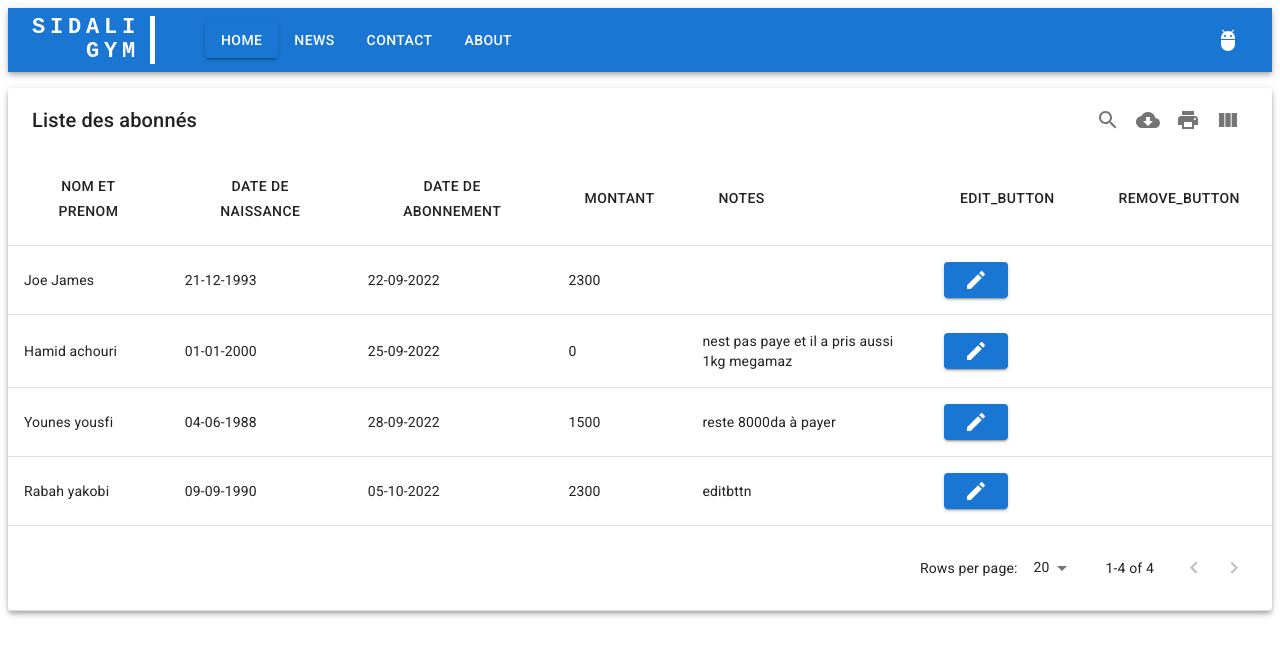
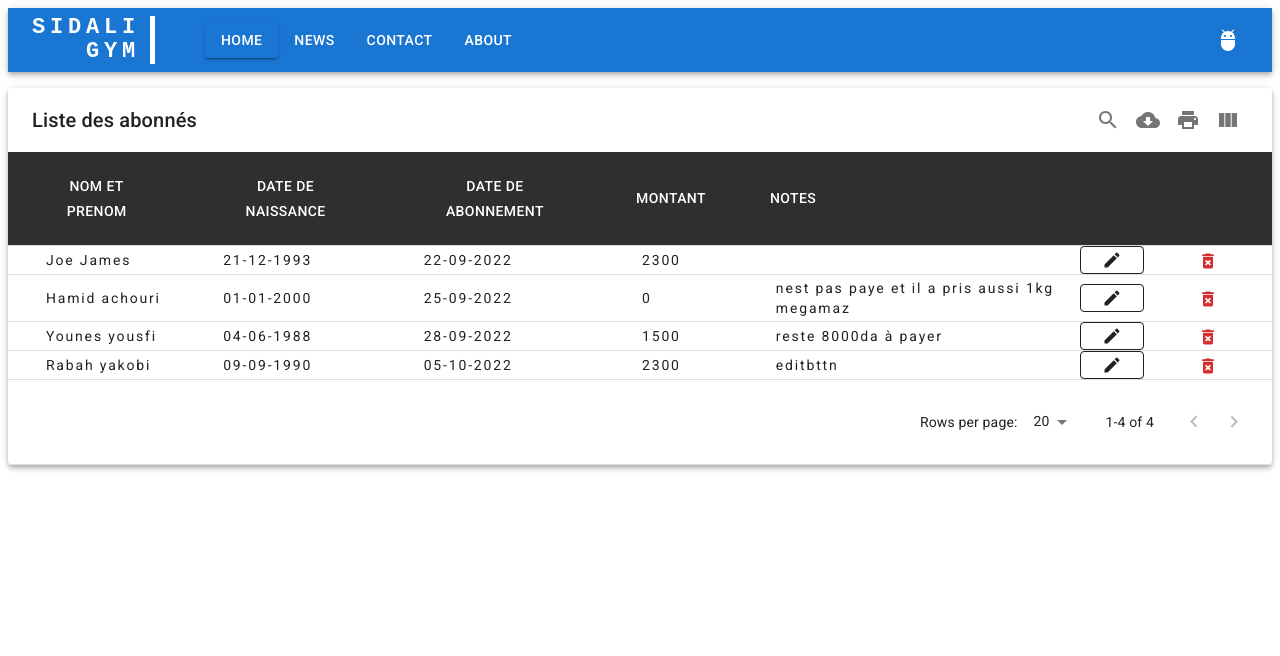
Before and after one commit to namrouche993/gymath, a React (Create React App) app: page /home in a window 1280 px wide. Shown: the top 656 px of the page. Built offline with nearby package versions, Linux system fonts and the light colour scheme.

Commit message:
modification in muidatabale

```diff
--- a/src/Home.js
+++ b/src/Home.js
@@ -3,34 +3,118 @@ import MUIDataTable from "mui-datatables";
 import { Grid,Box } from '@mui/material';
 import Button from '@mui/material/Button';
 import EditIcon from '@mui/icons-material/Edit';
+import DeleteForeverIcon from '@mui/icons-material/DeleteForever';
+
+import { ThemeProvider, createTheme } from '@mui/material/styles';
 
 
 //https://codesandbox.io/s/github/gregnb/mui-datatables
 //https://github.com/gregnb/mui-datatables
 const columns = [
-  {name:"nom et Prenom"},
-  {name:"Date de naissance"},
-  {name:"date de abonnement"},
-  {name:"Montant"},
-  {name:"Notes"},
+  {name:"nom et Prenom",
+  options:{
+     setCellProps:()=>({
+      style:{
+        padding:'3px 3px 3px 3%',letterSpacing:'0.13071em'
+      }
+     }),
+  setCellHeaderProps: (value) => ({style:{background: "#2f2f2f",color:'#fff',height:'40px'}})}
+  },
+  {name:"Date de naissance",
+  options:{
+    setCellProps:()=>({
+     style:{
+       padding:'3px 3px 3px 3%',letterSpacing:'0.13071em'
+     }
+    }),filterOptions: { fullWidth: false },    setCellHeaderProps: (value) => ({style:{background: "#2f2f2f",color:'#fff',height:'40px'}})}
+},
+  {name:"date de abonnement",
+  options:{
+    setCellProps:()=>({
+     style:{
+       padding:'3px 3px 3px 3%',letterSpacing:'0.13071em'
+     }
+    }),filterOptions: { fullWidth: false },    setCellHeaderProps: (value) => ({style:{background: "#2f2f2f",color:'#fff',height:'40px'}})}
+},
+  {name:"Montant",
+  options:{
+    setCellProps:()=>({
+     style:{
+       padding:'3px 3px 3px 3%',letterSpacing:'0.13071em'
+     }
+    }),filterOptions: { fullWidth: false },    setCellHeaderProps: (value) => ({style:{background: "#2f2f2f",color:'#fff',height:'40px'}})}
+},
+  {name:"Notes",
+  options:{
+    setCellProps:()=>({
+     style:{
+       padding:'3px 3px 3px 3%',letterSpacing:'0.13071em'
+     }
+    }),    setCellHeaderProps: (value) => ({style:{background:'#2f2f2f',color:'#fff'}})}
+},
 {
-  name:"edit_button",options:{
+  name:"",options:{
+
+    setCellProps:()=>({
+      style:{
+        padding:'0px'
+      }
+     }),
+    setCellHeaderProps: (value) => (
+      {
+       style: {
+          //'paddingRight': '20px',
+           background: "#2f2f2f",
+           color:'#fff',
+           height:'40px',
+           margin:'-50px'
+
+        }
+      }
+    ),
     customBodyRender: (value, tableMeta, updateValue) => {
       console.log('output of value is : ');
       console.log(value);
       console.log('output of tableMeta is :')
       console.log(tableMeta);
             return (
-                    <Button variant='contained'
-                      sx={{fontSize:'5px'}}
-                    onClick={()=>alert(tableMeta.rowIndex)}><EditIcon/></Button>
+                    <Button variant='outlined' size='small' color='inherit'
+                      //sx={{fontSize:'5px'}}
+                    onClick={()=>alert(tableMeta.rowIndex)}><EditIcon fontSize="small"/>
+                     </Button>
                     );
                   }
 
 }
 },
 
-{name:"remove_button"}
+{name:"",
+options:{
+  setCellProps:()=>({
+   style:{
+     padding:'0px'
+   }
+  }),    setCellHeaderProps: (value) => (
+  {
+    style:{
+      background: "#2f2f2f",color:'#fff',height:'40px'}
+    }
+    ),
+    customBodyRender: (value, tableMeta, updateValue) => {
+      console.log('output of value is : ');
+      console.log(value);
+      console.log('output of tableMeta is :')
+      console.log(tableMeta);
+            return (
+                    <Button sx={{ border: 0,padding:0 }} variant='outlined' size='small' color='inherit'
+                      //sx={{fontSize:'5px'}}
+                    onClick={()=>alert(tableMeta.rowIndex)}><DeleteForeverIcon fontSize='small' color="error" />
+                     </Button>
+                    );
+                  }
+ }
+}
+
 ];
 
 const data = [
@@ -51,20 +135,35 @@ const options = {
 
 };
 
+const customTheme = createTheme({
+  overrides: {
+      MuiTableCell: {
+          root: {
+              padding: '0px',
+          },
+      },
+  },
+})
 
 
 export default function Home() {
+
+
+
   return (
     <div>
       {/*<Box sx={{maxWidth:{xs:'100px',md:'600px'}}}>*/}
     <Grid container>
       <Grid item xs={12} md={12}>
+      <ThemeProvider  theme={customTheme}>
         <MUIDataTable
           title={"Liste des abonnés"}
           data={data}
           columns={columns}
           options={options}
         />
+      </ThemeProvider >
+
         </Grid>
       </Grid>
       {/* </Box> */}
```
